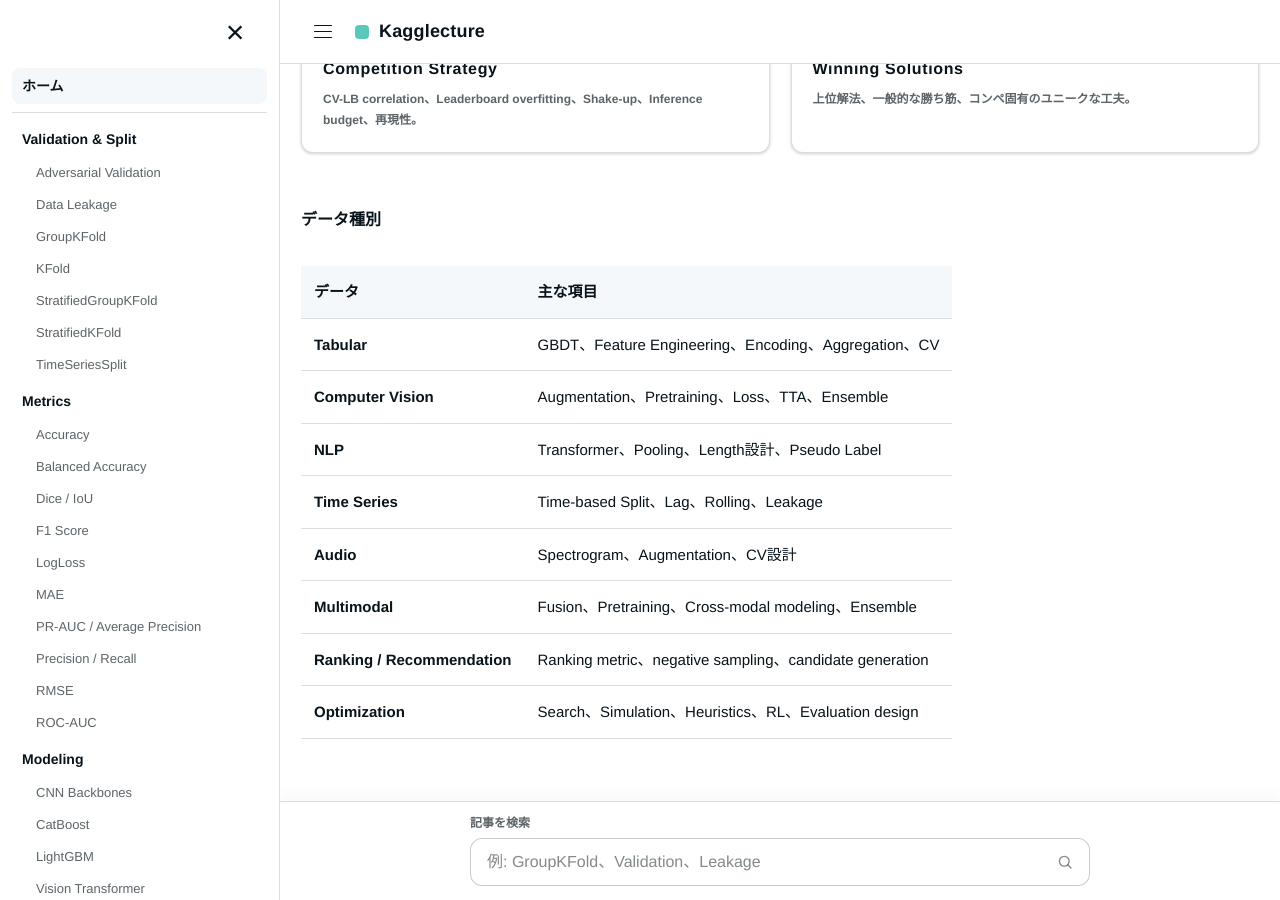
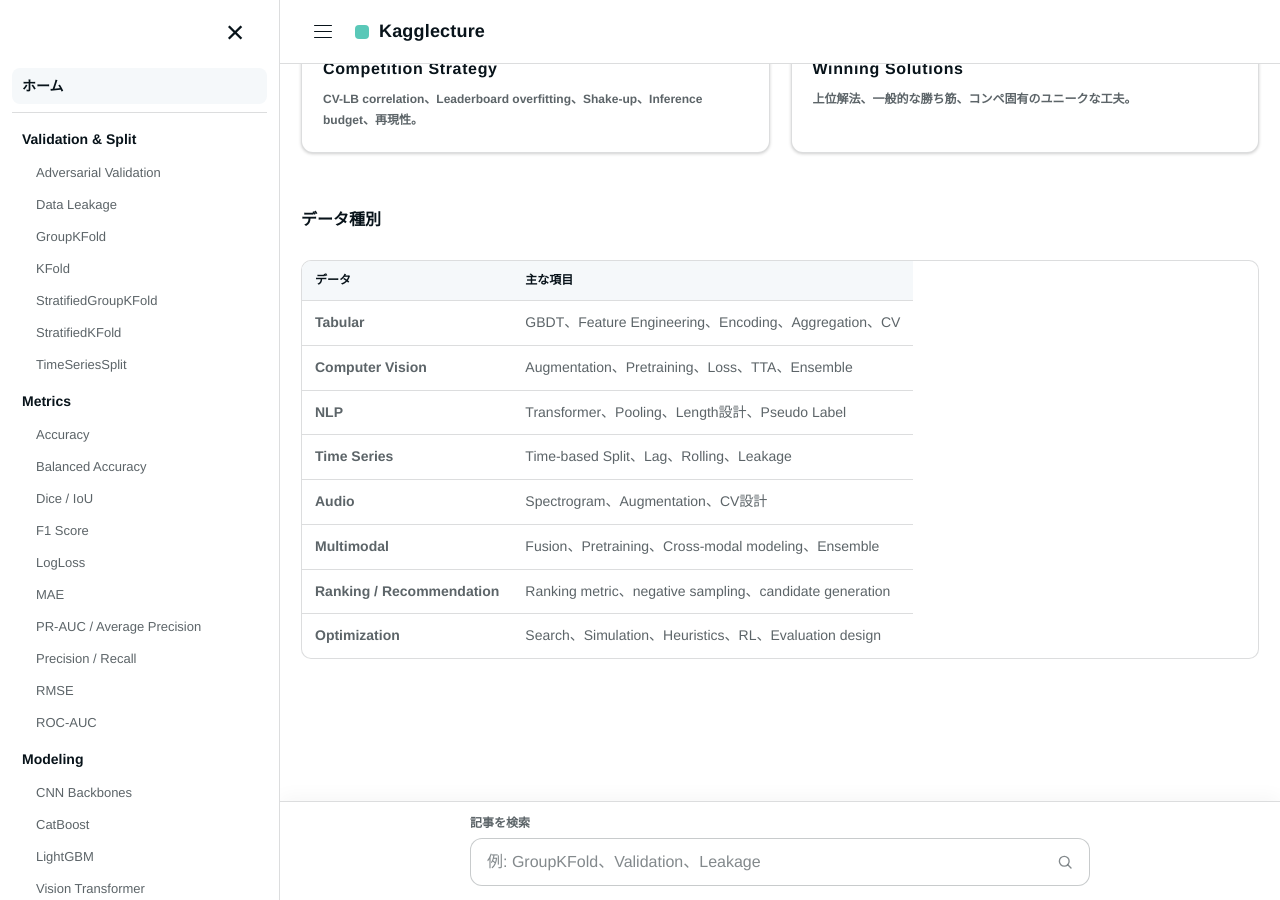
Before and after one commit to morikazu1119/Kagglecture, a Jekyll site: the page built from index.md, in a window 1280 px wide and 900 px high, scrolled down 697 px. Built offline with Jekyll 4.4.1, drawn with Linux system fonts in a browser that asks for light colours.

Commit message:
feat: load HTML visual system and layout audit

```diff
--- a/_includes/head-custom.html
+++ b/_includes/head-custom.html
@@ -1,11 +1,13 @@
 <link rel="stylesheet" href="{{ '/assets/css/custom.css' | relative_url }}">
 <link rel="stylesheet" href="{{ '/assets/css/interactives.css' | relative_url }}">
+<link rel="stylesheet" href="{{ '/assets/css/visuals.css' | relative_url }}">
 <link rel="stylesheet" href="{{ '/assets/css/navigation.css' | relative_url }}">
 <style>
   .site-header .site-brand { display: inline-flex !important; }
 </style>
 <script defer src="{{ '/assets/js/visualizations.js' | relative_url }}"></script>
 <script defer src="{{ '/assets/js/interactives.js' | relative_url }}"></script>
+<script defer src="{{ '/assets/js/visual-layout.js' | relative_url }}"></script>
 <script defer src="{{ '/assets/js/navigation.js' | relative_url }}"></script>
 
 <script>
```
